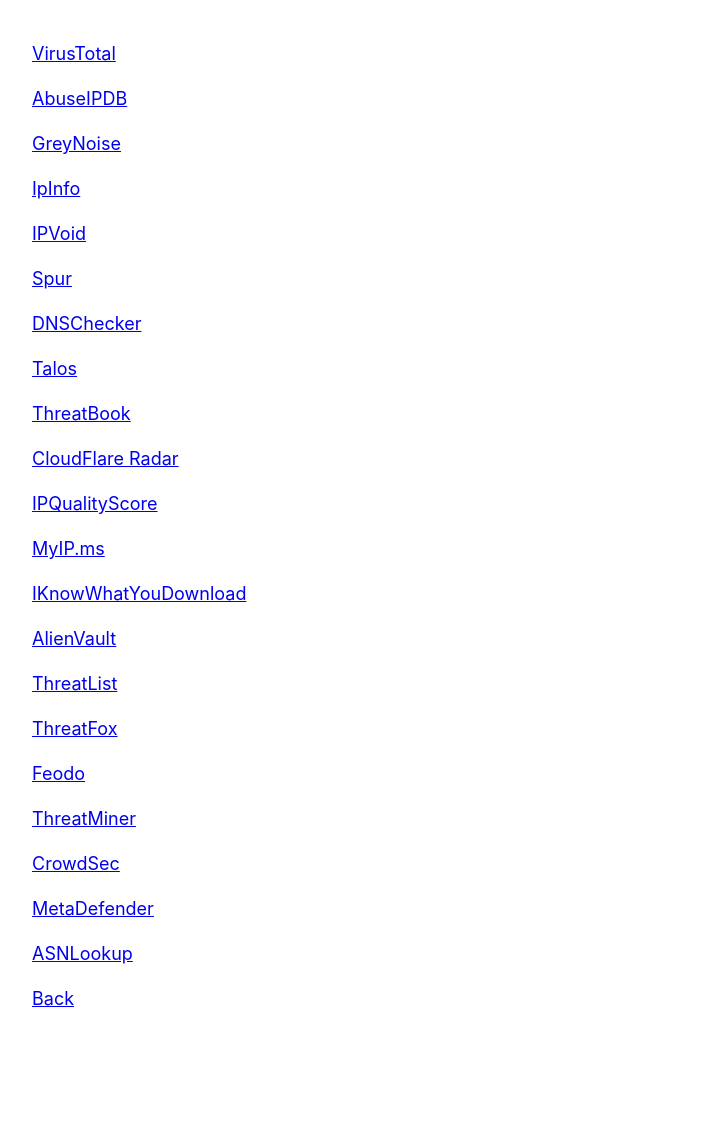
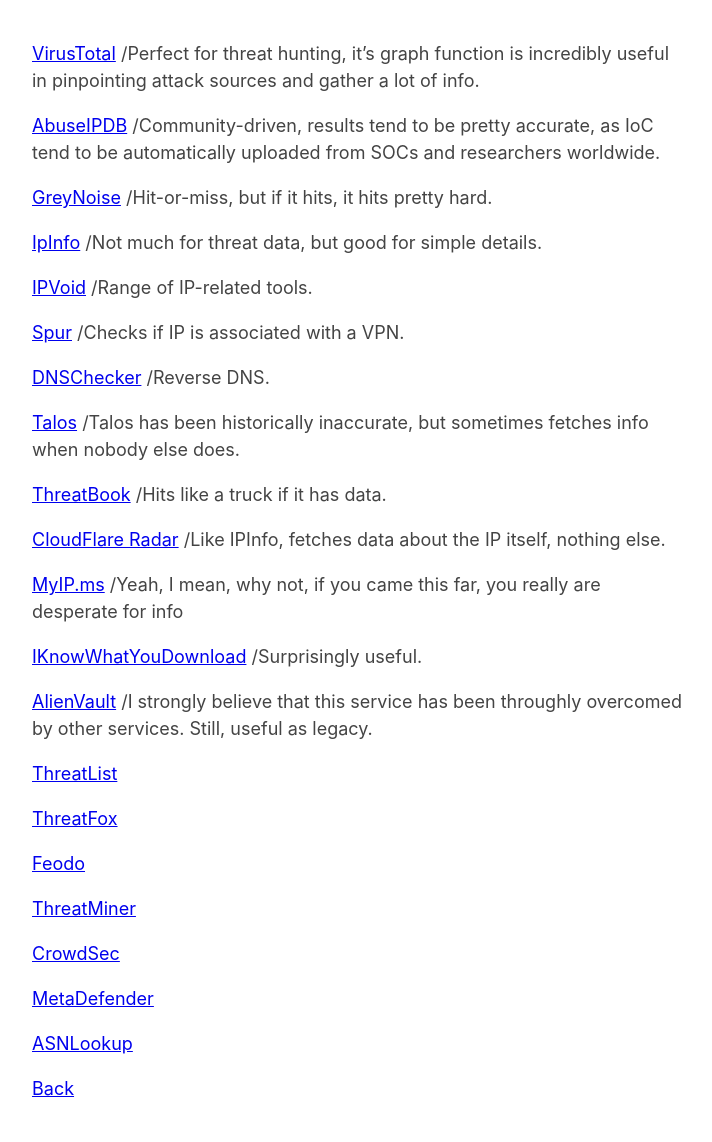
Before and after one commit to dolphinato/dolphinage, a Jekyll site: the page built from IPAnalysis.md, in a window 1280 px wide. Shown: the whole page, without its empty margins (283-995 px from the left). Built offline with Jekyll 4.4.1, drawn with Linux system fonts in a browser that asks for light colours; our own code applies the rules of GitHub Pages for plain Markdown files; the repository's description, which GitHub fills in, is left out; before the commit the page ends 1052 px from its top, so only the background shows below that.

Commit message:
Update IPAnalysis.md

```diff
--- a/IPAnalysis.md
+++ b/IPAnalysis.md
@@ -1,43 +1,40 @@
-[VirusTotal](https://www.virustotal.com/gui/home/search)
+[VirusTotal](https://www.virustotal.com/gui/home/search) /Perfect for threat hunting, it's graph function is incredibly useful in pinpointing attack sources and gather a lot of info.
 
 
-[AbuseIPDB](https://www.abuseipdb.com)
+[AbuseIPDB](https://www.abuseipdb.com) /Community-driven, results tend to be pretty accurate, as IoC tend to be automatically uploaded from SOCs and researchers worldwide.
 
 
-[GreyNoise](https://viz.greynoise.io)
+[GreyNoise](https://viz.greynoise.io) /Hit-or-miss, but if it hits, it hits pretty hard.
 
 
-[IpInfo](https://ipinfo.io)
+[IpInfo](https://ipinfo.io) /Not much for threat data, but good for simple details.
 
 
-[IPVoid](http://www.ipvoid.com)
+[IPVoid](http://www.ipvoid.com) /Range of IP-related tools.
 
 
-[Spur](https://spur.us/context)
+[Spur](https://spur.us/context) /Checks if IP is associated with a VPN.
 
 
-[DNSChecker](https://dnschecker.org/reverse-dns.php)
+[DNSChecker](https://dnschecker.org/reverse-dns.php) /Reverse DNS.
 
 
-[Talos](https://talosintelligence.com)
+[Talos](https://talosintelligence.com) /Talos has been historically inaccurate, but sometimes fetches info when nobody else does.
 
 
-[ThreatBook](https://threatbook.io)
+[ThreatBook](https://threatbook.io) /Hits like a truck if it has data.
 
 
-[CloudFlare Radar](https://radar.cloudflare.com)
+[CloudFlare Radar](https://radar.cloudflare.com) /Like IPInfo, fetches data about the IP itself, nothing else.
 
 
-[IPQualityScore](https://ipqualityscore.com/free-ip-lookup-proxy-vpn-test)
+[MyIP.ms](https://myip.ms) /Yeah, I mean, why not, if you came this far, you really are desperate for info
 
 
-[MyIP.ms](https://myip.ms)
+[IKnowWhatYouDownload](https://iknowwhatyoudownload.com) /Surprisingly useful.
 
 
-[IKnowWhatYouDownload](https://iknowwhatyoudownload.com)
-
-
-[AlienVault](https://otx.alienvault.com)
+[AlienVault](https://otx.alienvault.com) /I strongly believe that this service has been throughly overcomed by other services. Still, useful as legacy.
 
 
 [ThreatList](https://matthewroberts.io/api/threatlist/latest)
```
